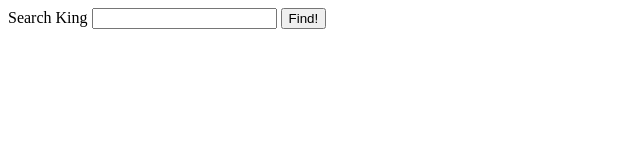
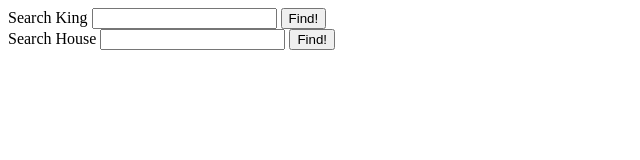
Before and after one commit to MuhammadShayekurRahman/JavaScript, a plain HTML site: page RequestExercise/Kings.html in a window 1280 px wide. Shown: the whole page, without its empty margins (0-640 px from the left). Drawn offline with nearby package versions, Linux system fonts and the light colour scheme.

Commit message:
Added Search by house

```diff
--- a/RequestExercise/Kings.html
+++ b/RequestExercise/Kings.html
@@ -13,6 +13,12 @@
         <input id="searchKing">
         <button id="search-btn" onclick="findKing()">Find!</button>
     </div>
+
+    <div id="search">
+        <label for="searchKing">Search House</label>
+        <input id="searchHouse">
+        <button id="search-btn" onclick="findHouse()">Find!</button>
+    </div>
     <div id="output">
     </div>
     <script src="kings.js"></script>
--- a/RequestExercise/kings.js
+++ b/RequestExercise/kings.js
@@ -2,6 +2,7 @@
 
     const outputDiv = document.querySelector("div#output");
     const search = document.querySelector("input#searchKing");
+    const searchHouse = document.querySelector("input#searchHouse");
 
         const findKing = () => {
 
@@ -24,3 +25,26 @@
             })
             .catch(error => console.error(error))
         }
+
+        const findHouse = () => {
+
+            console.log("SEARCH: ", searchHouse.value);
+            axios.get( "https://raw.githubusercontent.com/ewomackQA/JSONDataRepo/master/kings.json")
+            .then(response =>{
+                console.log(response);
+
+
+                for(let i=0; i<response.data.length; i++){
+                    if(searchHouse.value === response.data[i].hse){
+                        //document.write(response.data[i].nm)
+                        const king = document.createElement("p")
+                        king.innerText = "Name = [" +response.data[i].nm +"] Country = [" + response.data[i].cty+"] House = [" + response.data[i].hse+"] Reign = [" + response.data[i].yrs + "]";
+                        outputDiv.appendChild(king);
+                        //return;
+                    }
+
+                }
+               // document.write("fail")
+            })
+            .catch(error => console.error(error))
+        }
```
